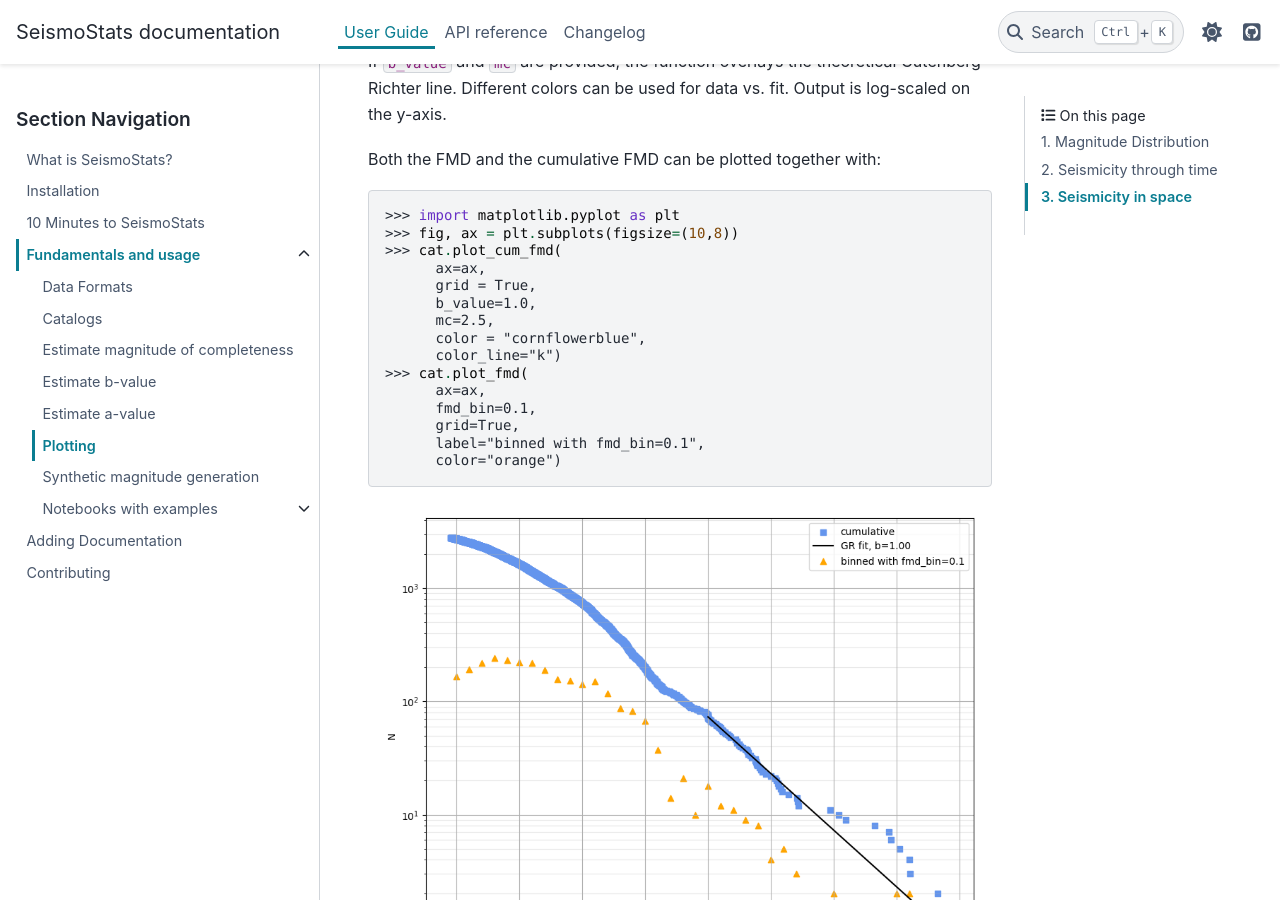
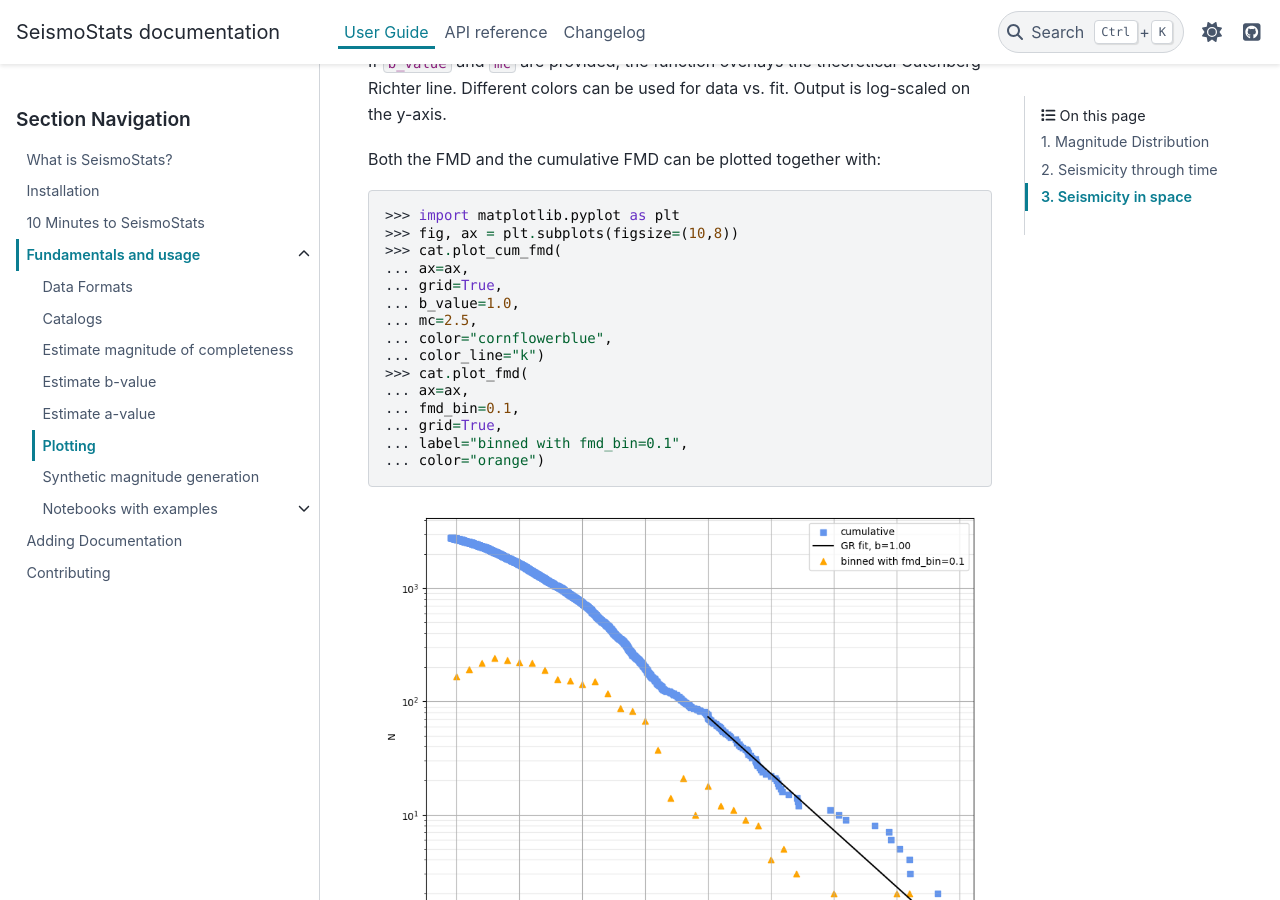
Before and after one commit to swiss-seismological-service/SeismoStats, a Sphinx documentation site: the page built from docs/source/user/plots.md, in a window 1280 px wide and 900 px high, scrolled down 1587 px. Built offline with Sphinx 7.4.7 and the PyData theme 0.15.4, drawn with Linux system fonts in a browser that asks for light colours; pages that are not in the unit, such as notebooks, are missing from menus; the version number could not be read and is left out.

Commit message:
Correct style errors

````diff
--- a/docs/source/user/plots.md
+++ b/docs/source/user/plots.md
@@ -49,18 +49,18 @@ Both the FMD and the cumulative FMD can be plotted together with:
 >>> import matplotlib.pyplot as plt
 >>> fig, ax = plt.subplots(figsize=(10,8))
 >>> cat.plot_cum_fmd(
-      ax=ax,
-      grid = True,
-      b_value=1.0,
-      mc=2.5,
-      color = "cornflowerblue",
-      color_line="k")
+... ax=ax,
+... grid=True,
+... b_value=1.0,
+... mc=2.5,
+... color="cornflowerblue",
+... color_line="k")
 >>> cat.plot_fmd(
-      ax=ax,
-      fmd_bin=0.1,
-      grid=True,
-      label="binned with fmd_bin=0.1",
-      color="orange")
+... ax=ax,
+... fmd_bin=0.1,
+... grid=True,
+... label="binned with fmd_bin=0.1",
+... color="orange")
 ```
 
 <figure>
````
Also changed, not shown: docs/source/user/catalogs.md (+2 -2 lines).
